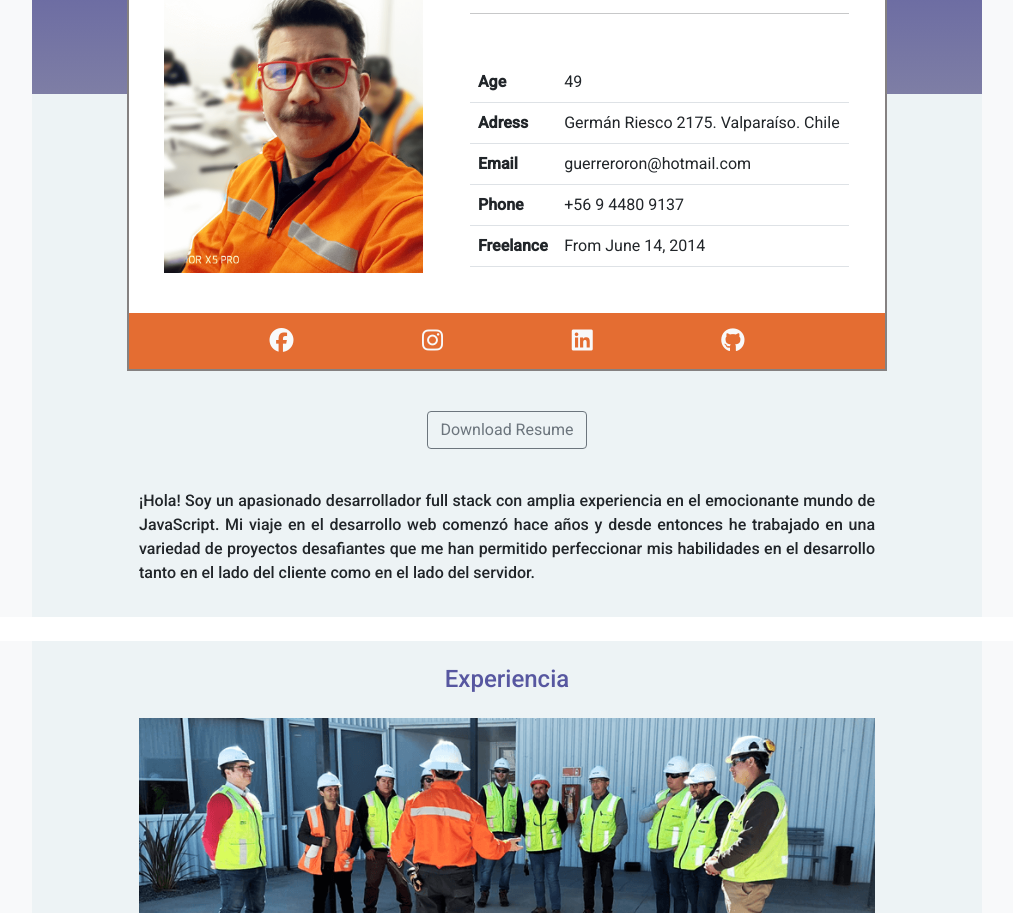
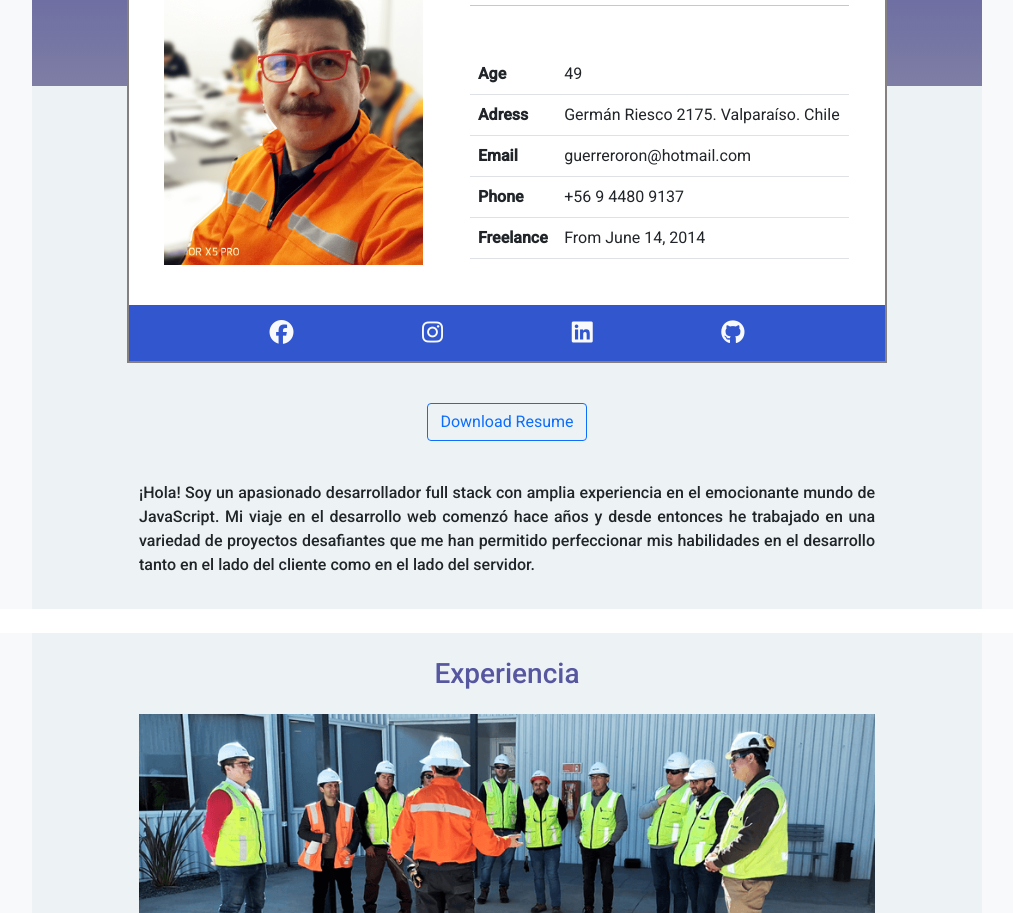
Before and after one commit to guerreroron/guerreroron.github.io, a plain HTML site: page index.html in a window 1280 px wide. Shown: the part 253-1166 px from the top of the page, without its empty margins (133-1146 px from the left). Drawn offline with nearby package versions, Linux system fonts and the light colour scheme.

Commit message:
CSS changes for the color to be continuous

```diff
--- a/assets/css/styles_d6.css
+++ b/assets/css/styles_d6.css
@@ -1,4 +1,4 @@
-* {
+*{
     margin: 0;
     padding: 0;
     box-sizing: border-box;
@@ -8,7 +8,7 @@
 
 nav {
     background-image: linear-gradient(rgb(27, 27, 83), rgb(47, 47, 97));
-    height: 2.5rem;
+    height: 2rem;
 }
 
 .fondo-card-up {
@@ -50,7 +50,7 @@ span {
 }
 
 .bg-icon {
-    background-color: rgb(228, 109, 50);
+    background-color: rgb(50, 86, 205);
     border-bottom: 2px solid rgb(133, 129, 129);
     border-right: 2px solid rgb(133, 129, 129);
     border-left:  2px solid rgb(133, 129, 129);
--- a/index.html
+++ b/index.html
@@ -160,7 +160,7 @@
             <div class="col-1 bg-col"></div>
             <div class="col-8 text-center py-4 bg-col">
 <!-- boton -->
-            <button type="button" class="btn btn-outline-secondary mt-3">Download Resume</button>
+            <button type="button" class="btn btn-outline-primary mt-3">Download Resume</button>
             </div>
             <div class="col-1 bg-col"></div>
             <div class="col-1 bg-light"></div>
@@ -185,7 +185,7 @@
                 <div class="col-1 bg-light"></div>
                 <div class="col-1 bg-col"></div>
                 <div class="col-8 py-4 bg-col text-center">
-                    <h4 class="pb-3"><span>Experiencia</span></h4>
+                    <h3 class="pb-3"><span>Experiencia</span></h3>
                     <img class="img-exp pb-5" src="./assets/img/foto-ron2_experiencia.png" alt="Foto Ronald Guerrero trabajando">
                 </div>
                 <div class="col-1 bg-col"></div>
@@ -240,7 +240,7 @@
                 <div class="col-1 bg-light"></div>
                 <div class="col-1 bg-col"></div>
                 <div class="col-8 py-4 bg-col text-center">
-                    <h4 class="pb-3"><span>Educación</span></h4>
+                    <h3 class="pb-3"><span>Educación</span></h3>
                     <img class="img-exp pb-3" src="./assets/img/education1.png" alt="Foto alusiva a la educacion">
                 </div>
                 <div class="col-1 bg-col"></div>
```
